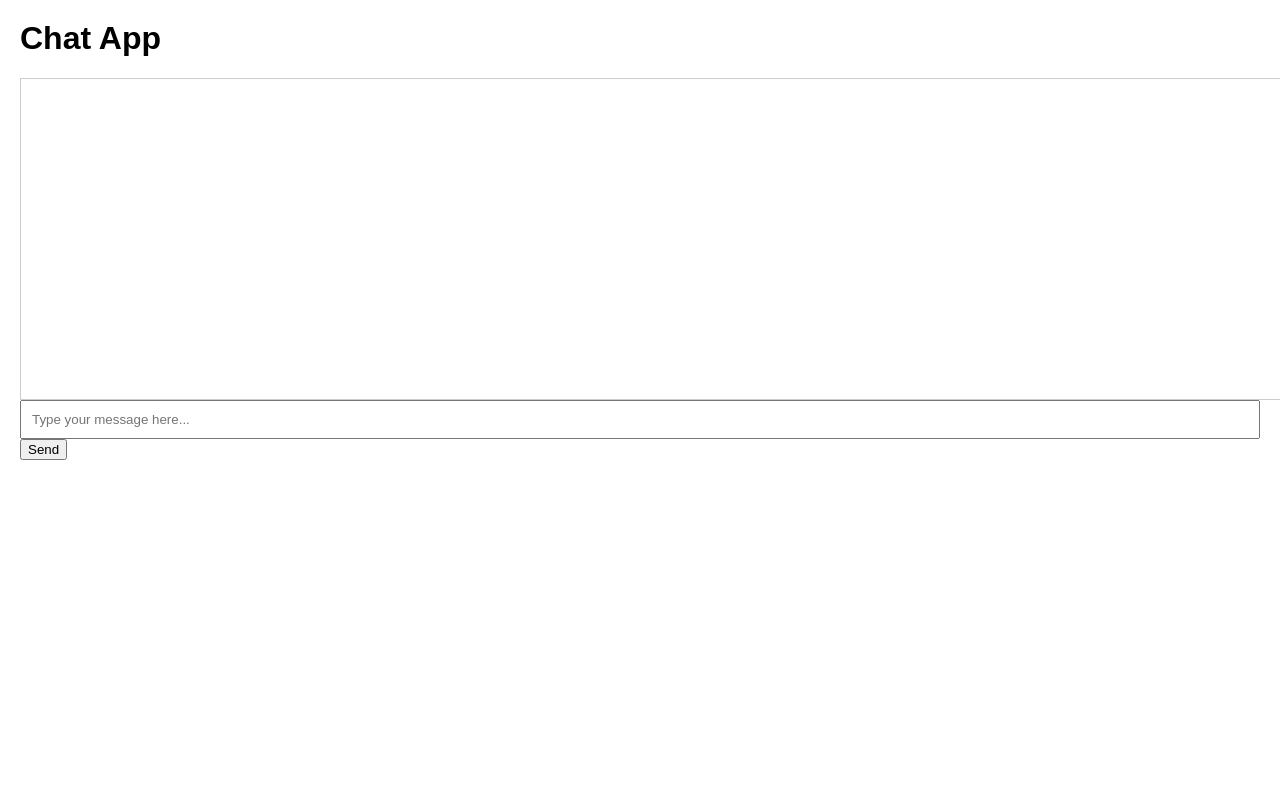
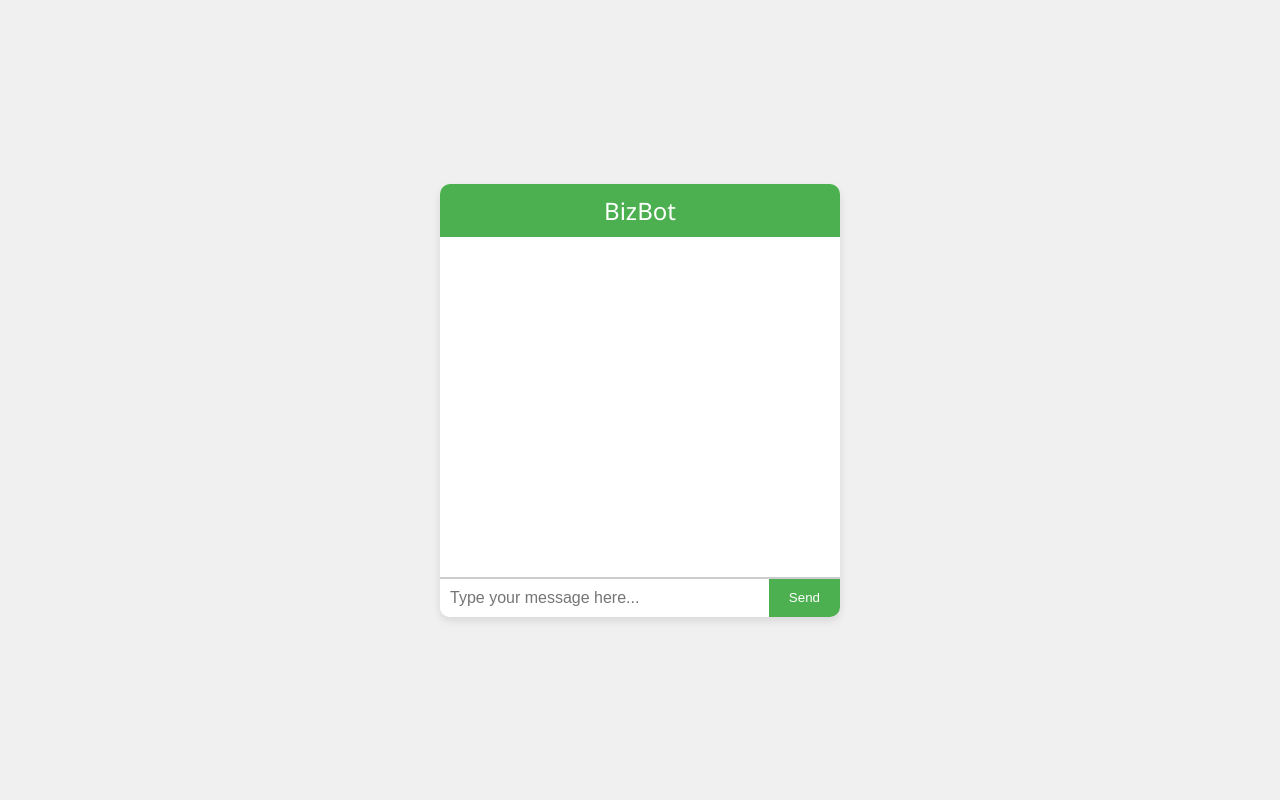
Before and after one commit to verioxz/business-bot-test, a Flask app: page / in a window 1280 px wide. Run offline with Flask 2, Linux system fonts and the light colour scheme.

Commit message:
Update index.html

```diff
--- a/templates/index.html
+++ b/templates/index.html
@@ -2,37 +2,92 @@
 <head>
     <meta charset="UTF-8">
     <meta name="viewport" content="width=device-width, initial-scale=1.0">
-    <title>Chat App</title>
+    <title>BizBot</title>
     <script src="https://code.jquery.com/jquery-3.6.0.min.js"></script>
     <style>
         body {
-            font-family: Arial, sans-serif;
-            margin: 20px;
+            font-family: 'Segoe UI', Tahoma, Geneva, Verdana, sans-serif;
+            background-color: #f0f0f0;
+            margin: 0;
+            padding: 0;
+            display: flex;
+            justify-content: center;
+            align-items: center;
+            height: 100vh;
         }
-        #chatbox {
-            width: 100%;
+        .chat-container {
+            background-color: #fff;
+            box-shadow: 0 4px 8px rgba(0, 0, 0, 0.1);
+            border-radius: 10px;
+            width: 400px;
+            max-width: 100%;
+            overflow: hidden;
+        }
+        .header {
+            background-color: #4CAF50;
+            color: white;
+            text-align: center;
+            padding: 10px 0;
+            font-size: 1.5em;
+        }
+        .chatbox {
+            padding: 20px;
             height: 300px;
-            border: 1px solid #ccc;
-            padding: 10px;
-            overflow-y: scroll;
+            overflow-y: auto;
+            border-bottom: 1px solid #ccc;
+        }
+        .chatbox div {
+            margin-bottom: 10px;
+        }
+        .chatbox .user-message {
+            text-align: right;
+        }
+        .chatbox .bot-message {
+            text-align: left;
+            color: #4CAF50;
+        }
+        .input-container {
+            display: flex;
+            border-top: 1px solid #ccc;
         }
         #user-input {
+            flex: 1;
+            border: none;
+            padding: 10px;
+            font-size: 1em;
+        }
+        #send-btn {
+            background-color: #4CAF50;
+            color: white;
+            border: none;
+            padding: 10px 20px;
+            cursor: pointer;
+        }
+        #send-btn:hover {
+            background-color: #45a049;
+        }
+        #logo {
+            display: none;
             width: 100%;
-            padding: 10px;
+            margin-top: 20px;
         }
     </style>
 </head>
 <body>
-    <h1>Chat App</h1>
-    <div id="chatbox"></div>
-    <input type="text" id="user-input" placeholder="Type your message here..." />
-    <button onclick="sendMessage()">Send</button>
-    <img id="logo" style="display: none;" />
+    <div class="chat-container">
+        <div class="header">BizBot</div>
+        <div class="chatbox" id="chatbox"></div>
+        <div class="input-container">
+            <input type="text" id="user-input" placeholder="Type your message here..." />
+            <button id="send-btn" onclick="sendMessage()">Send</button>
+        </div>
+        <img id="logo" />
+    </div>
 
     <script>
         function sendMessage() {
             var userMessage = $('#user-input').val();
-            $('#chatbox').append('<div><b>You:</b> ' + userMessage + '</div>');
+            $('#chatbox').append('<div class="user-message"><b>You:</b> ' + userMessage + '</div>');
 
             $.ajax({
                 type: 'POST',
@@ -41,14 +96,19 @@
                 data: JSON.stringify({message: userMessage}),
                 success: function(response) {
                     if (userMessage.toLowerCase().includes('logo')) {
-                        $('#logo').attr('src', response).show();
+                        var reader = new FileReader();
+                        reader.onload = function(e) {
+                            $('#logo').attr('src', e.target.result).show();
+                        };
+                        reader.readAsDataURL(response);
                     } else {
-                        $('#chatbox').append('<div><b>AI:</b> ' + response.reply + '</div>');
+                        $('#chatbox').append('<div class="bot-message"><b>BizBot:</b> ' + response.reply + '</div>');
                     }
                 }
             });
 
             $('#user-input').val('');
+            $('.chatbox').scrollTop($('.chatbox')[0].scrollHeight);
         }
     </script>
 </body>
```
